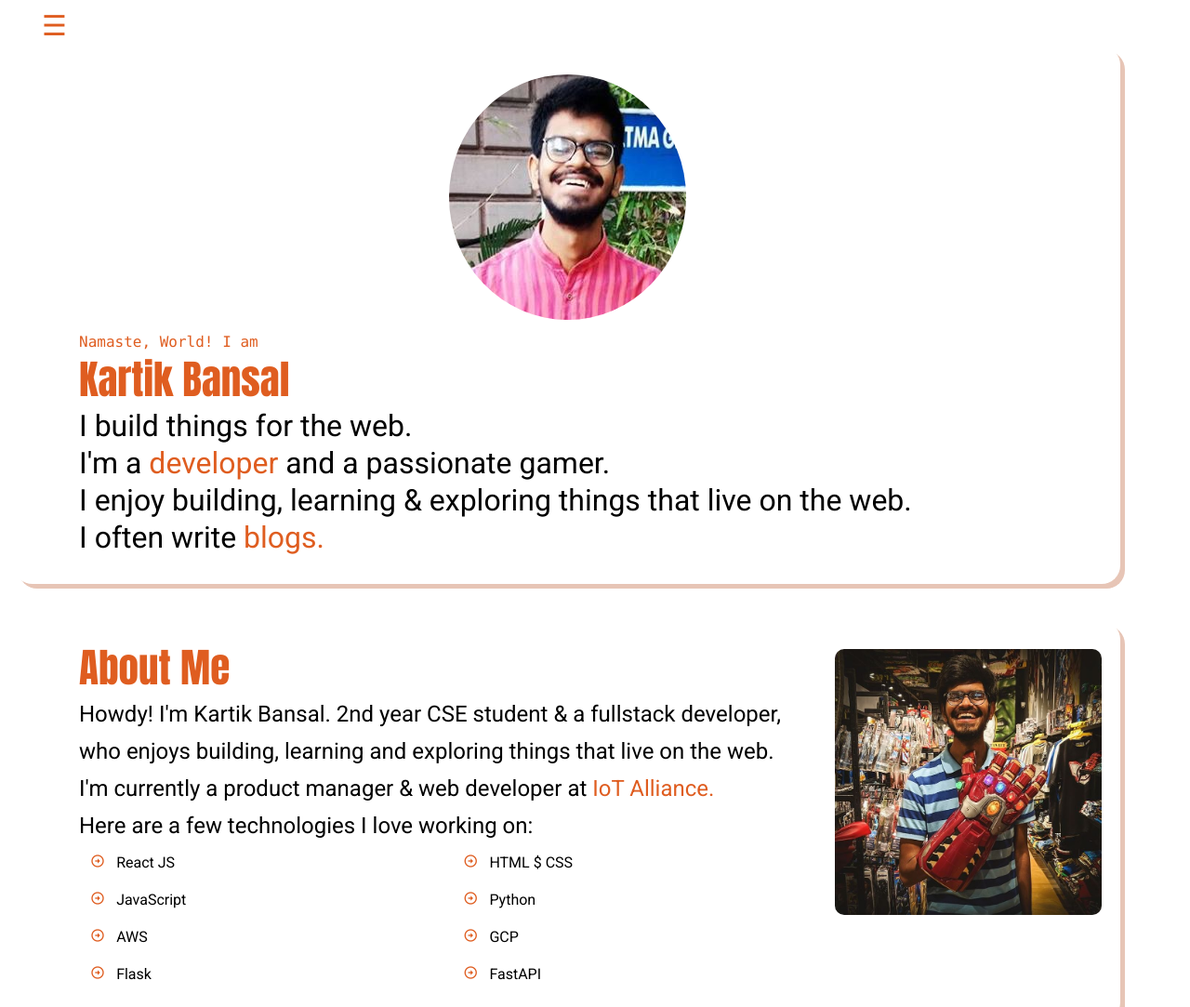
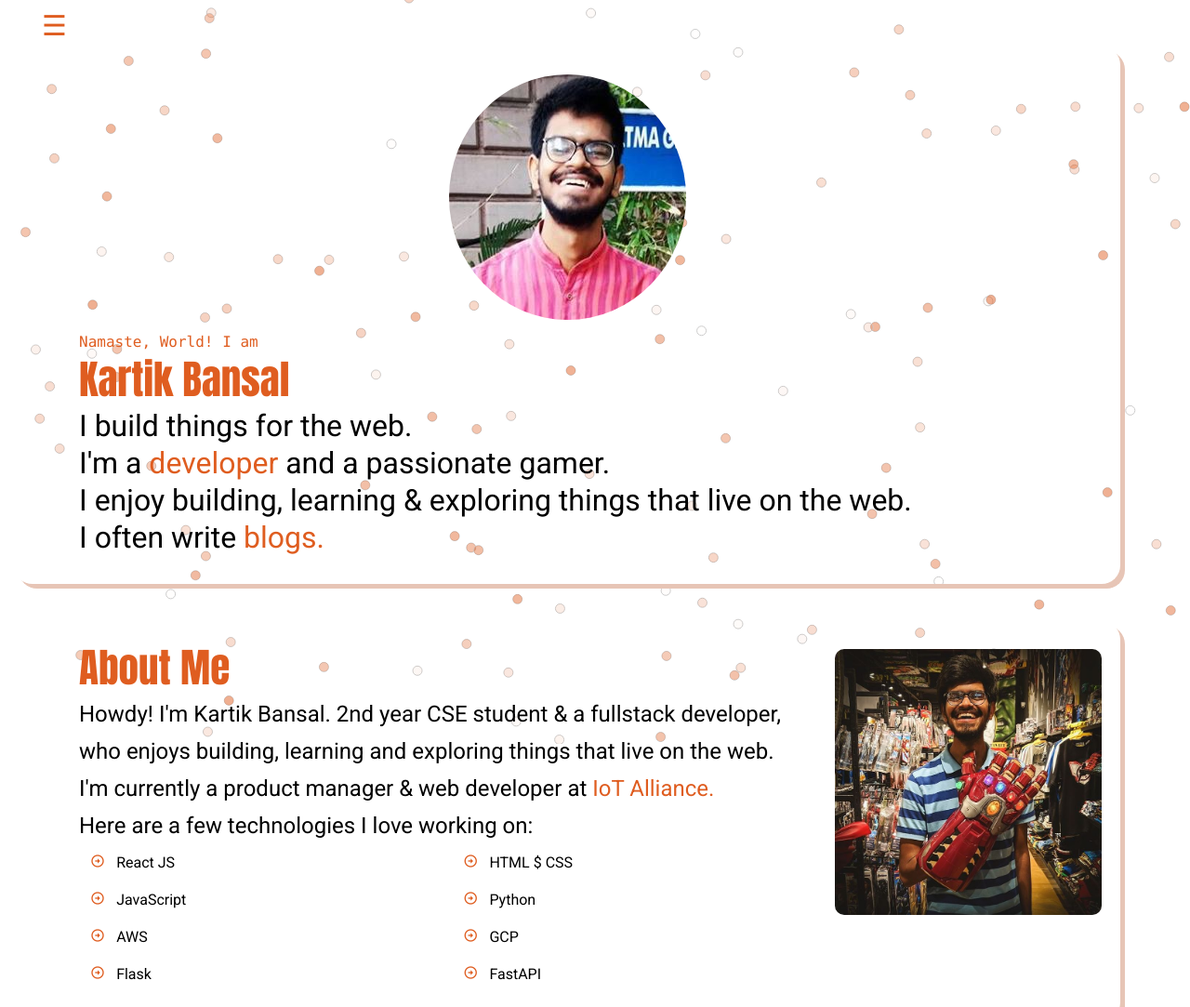
Before and after one commit to kbansal77/Portfolio_Website, a plain HTML site: page index.html in a window 1280 px wide. Shown: the top 1083 px of the page at 93% size. Drawn offline with nearby package versions, Linux system fonts and the light colour scheme; animation ran at ten frames a second.

Commit message:
ui changes

```diff
--- a/index.css
+++ b/index.css
@@ -4,6 +4,25 @@ h1, h2, h3, h4, h5, h6, p,
 form, input, div {
   margin: 0;
   padding: 0;
+}
+
+#particles-js canvas {
+    display: block;
+    -webkit-transform: scale(1);
+    -ms-transform: scale(1);
+    transform: scale(1);
+    opacity: 1;
+    -webkit-transition: opacity .8s ease, -webkit-transform 1.4s ease;
+    transition: opacity .8s ease, transform 1.4s ease
+}
+
+#particles-js {
+    width: 100%;
+    height: 100%;
+    position: fixed;
+    z-index: -10;
+    top: 0;
+    left: 0
 }
 
 html {
--- a/index.html
+++ b/index.html
@@ -11,12 +11,12 @@
     </head>
     <body>
         <div id="mySidenav" class="sidenav">
-            <a href="javascript:void(250)" class="closebtn" onclick="closeNav()">&#9776;</a>
-            <a href="#home">Home</a>
-            <a href="#about">About Me</a>
-            <a href="#experience">Experience</a>
-            <a href="#blogs">Blogs</a>
-            <!-- <div id="empty"></div> -->
+            <div>
+                <a href="javascript:void(250)" class="closebtn ac" onclick="closeNav()">&#9776;</a>
+            <a class ="ac" href="#home">Home</a>
+            <a class ="ac"href="#about">About Me</a>
+            <a class ="ac"href="#experience">Experience</a>
+            <a class ="ac"href="#blogs">Blogs</a>
             <div class = "logos">
                 <a href = "https://github.com/kbansal77" class = "logo"><i class='bx bxl-github' ></i></a>
                 <a href="https://medium.com/@kartikbansal2000" class="logo"><i class='bx bxl-medium' ></i></a>
@@ -25,6 +25,7 @@
             </div>
             <div id="made_by">
                 <i class='bx bx-code-alt'></i> Kartik Bansal</div>
+            </div>
           </div>
             <div class = "nav">
                 <span id = "open" onclick="openNav()">&#9776;</span>
@@ -101,5 +102,10 @@
           </div>
           <footer onclick="closeNav()"></footer>
           <script src = "index.js"></script>
+          <script src="https://cdn.jsdelivr.net/particles.js/2.0.0/particles.min.js"></script>
+          <script>
+            particlesJS.load('particles-js', 'particles.json');
+          </script>
     </body>
+    <div id="particles-js"></div>
 </html>
--- /dev/null
+++ b/particles.json
@@ -0,0 +1,68 @@
+{
+  "particles":{
+    "number":{
+      "value":100
+    },
+    "color":{
+      "value":"#df5d20"
+    },
+    "shape":{
+      "type":"circle",
+      "stroke":{
+        "width":1,
+        "color":"#ccc"
+      }
+    },
+    "opacity":{
+      "value":0.5,
+      "random":true,
+      "anim":{
+        "enable":false,
+        "speed":1
+      }
+    },
+    "size":{
+      "value": 5,
+      "random":false,
+      "anim":{
+        "enable": false,
+        "speed":30
+      }
+    },
+    "line_linked":{
+      "enable": true,
+      "distance": 120,
+      "color":"#fff",
+      "width":1
+    },
+    "move":{
+      "enable":true,
+      "speed":2,
+      "direction":"none",
+      "straight":false
+    }
+  },
+  "interactivity":{
+    "detect_on":"window",
+    "events":{
+      "onhover":{
+        "enable":true,
+        "mode":"repulse"
+      },
+      "onclick":{
+        "enable": true,
+        "mode":"push"
+      }
+    },
+    "modes":{
+      "repulse":{
+        "distance":50,
+        "duration":0.4
+      },
+      "bubble":{
+        "distance":100,
+        "size":10
+      }
+    }
+  }
+}
```
